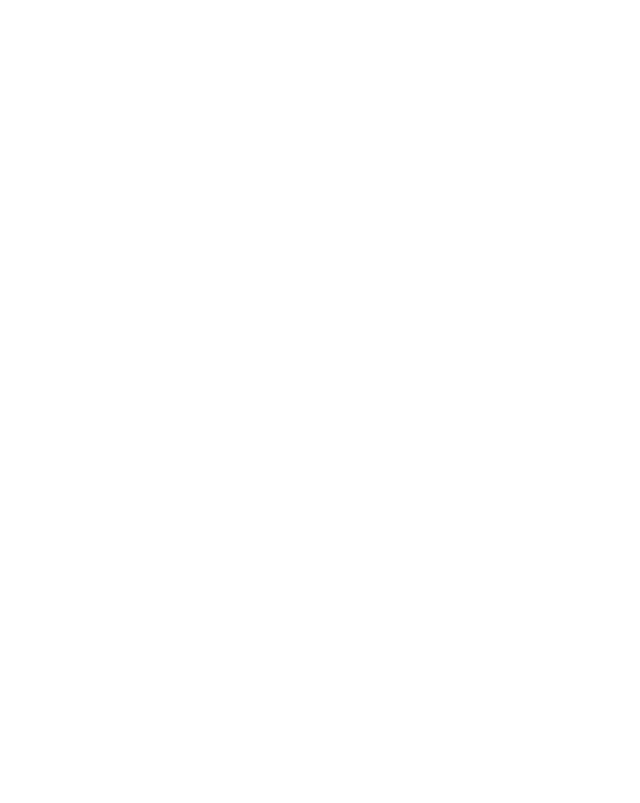
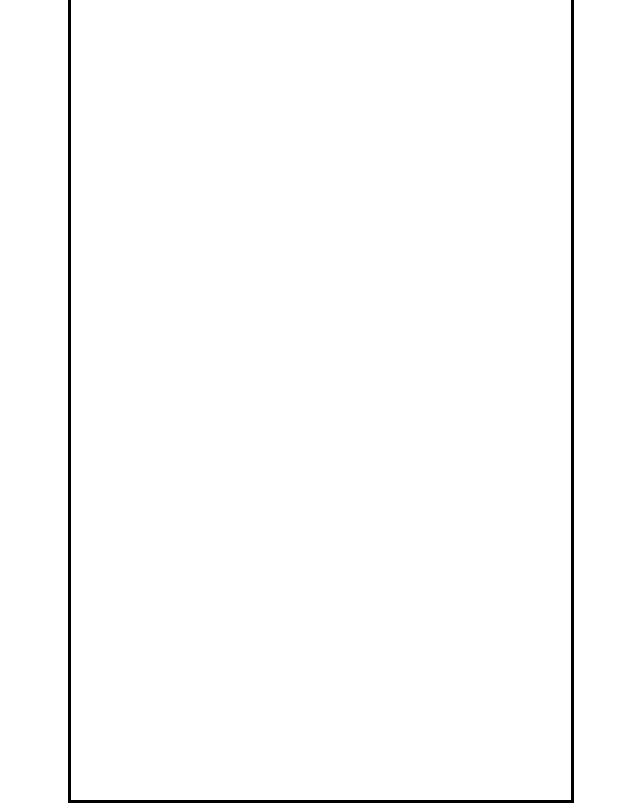
Before and after one commit to DDeShon/js-game-tutorial-9, a plain HTML site: page index.html in a window 1280 px wide. Shown: the whole page, without its empty margins (319-959 px from the left). Drawn offline with Linux system fonts and the light colour scheme.

Commit message:
working on canvas

```diff
--- a/index.html
+++ b/index.html
@@ -5,7 +5,12 @@
     <meta name="viewport" content="width=device-width, initial-scale=1.0" />
     <link rel="stylesheet" href="style.css" />
     <script defer src="script.js"></script>
-    <title>Document</title>
+    <title>Enemy types with JavaScript sub-classing</title>
   </head>
-  <body></body>
+  <body>
+    <canvas id="canvas1"></canvas>
+    <img id="worm" src="enemy_worm.png" />
+    <img id="ghost" src="enemy_ghost.png" />
+    <img id="spider" src="enemy_spider.png" />
+  </body>
 </html>
--- a/style.css
+++ b/style.css
@@ -0,0 +1,13 @@
+#canvas1 {
+ border: 3px solid black;
+ width: 500px;
+ height: 800px;
+ position: absolute;
+ top: 50%;
+ left: 50%;
+ transform: translate(-50%, -50%);
+}
+
+img {
+    display: none;
+}
```
Also changed, not shown: enemy_ghost.png (added), enemy_spider.png (added), enemy_worm.png (added).
